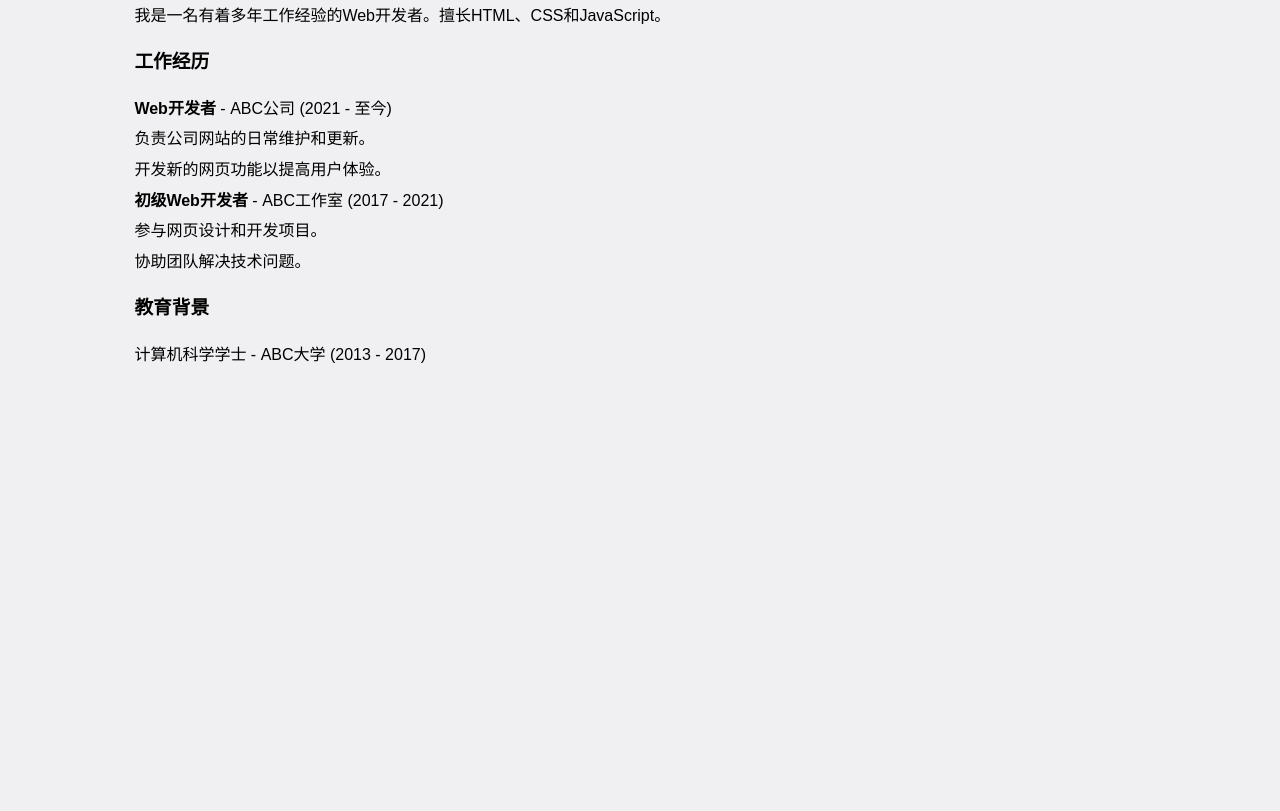
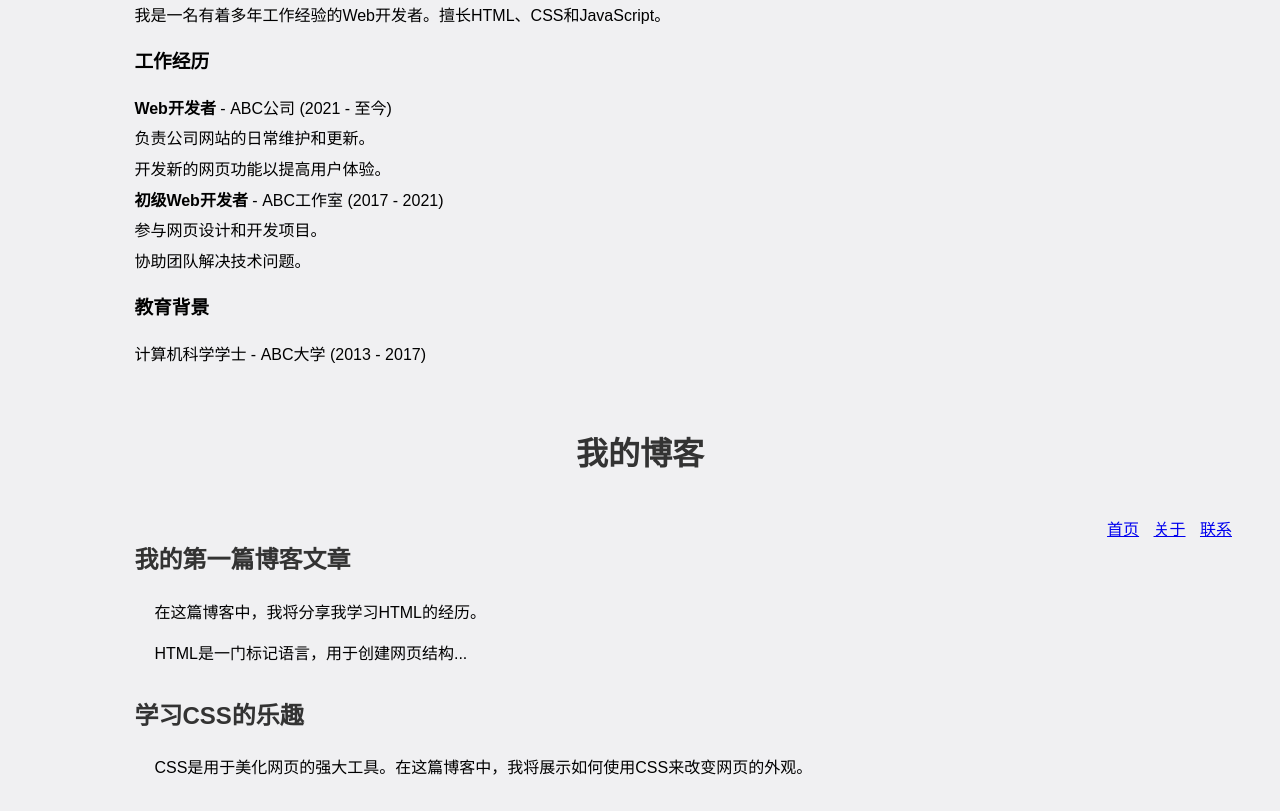
Before and after one commit to pumo39/pumo39.github.io, a plain HTML site: page index.html in a window 1280 px wide. Shown: the part 648-1459 px from the top of the page. Before the commit the page ends 1035 px from the top, so only its background shows below. Drawn offline with Linux system fonts and the light colour scheme.

Commit message:
Update index.html

```diff
--- a/index.html
+++ b/index.html
@@ -58,3 +58,46 @@
     </div>
 </body>
 </html>
+
+<!DOCTYPE html>
+<html lang="en">
+<head>
+    <meta charset="UTF-8">
+    <title>我的博客</title>
+    <style>
+        body { font-family: 'Arial', sans-serif; line-height: 1.6; }
+        #header { text-align: center; padding: 20px; }
+        #nav { float: right; margin-right: 20px; }
+        #nav ul { list-style: none; padding: 0; }
+        #nav ul li { display: inline; margin-left: 10px; }
+        #content { width: 80%; margin: 20px auto; }
+        .post { margin-bottom: 30px; }
+        .post h2 { color: #333; }
+        .post p { text-indent: 20px; }
+    </style>
+</head>
+<body>
+    <div id="header">
+        <h1>我的博客</h1>
+        <nav id="nav">
+            <ul>
+                <li><a href="#">首页</a></li>
+                <li><a href="#">关于</a></li>
+                <li><a href="#">联系</a></li>
+            </ul>
+        </nav>
+    </div>
+    <div id="content">
+        <div class="post">
+            <h2>我的第一篇博客文章</h2>
+            <p>在这篇博客中，我将分享我学习HTML的经历。</p>
+            <p>HTML是一门标记语言，用于创建网页结构...</p>
+        </div>
+        <div class="post">
+            <h2>学习CSS的乐趣</h2>
+            <p>CSS是用于美化网页的强大工具。在这篇博客中，我将展示如何使用CSS来改变网页的外观。</p>
+        </div>
+        <!-- 更多文章 -->
+    </div>
+</body>
+</html>
```
